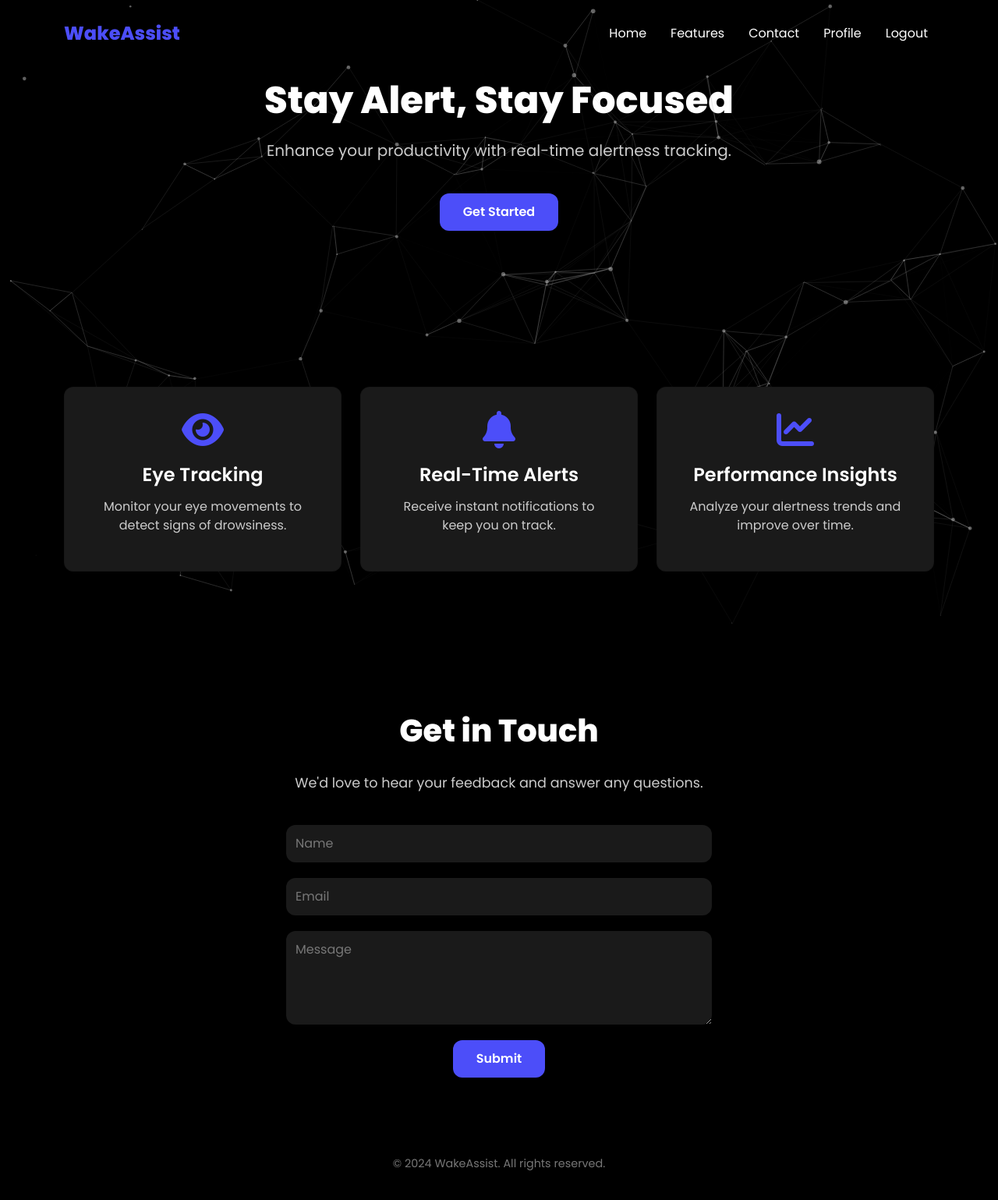
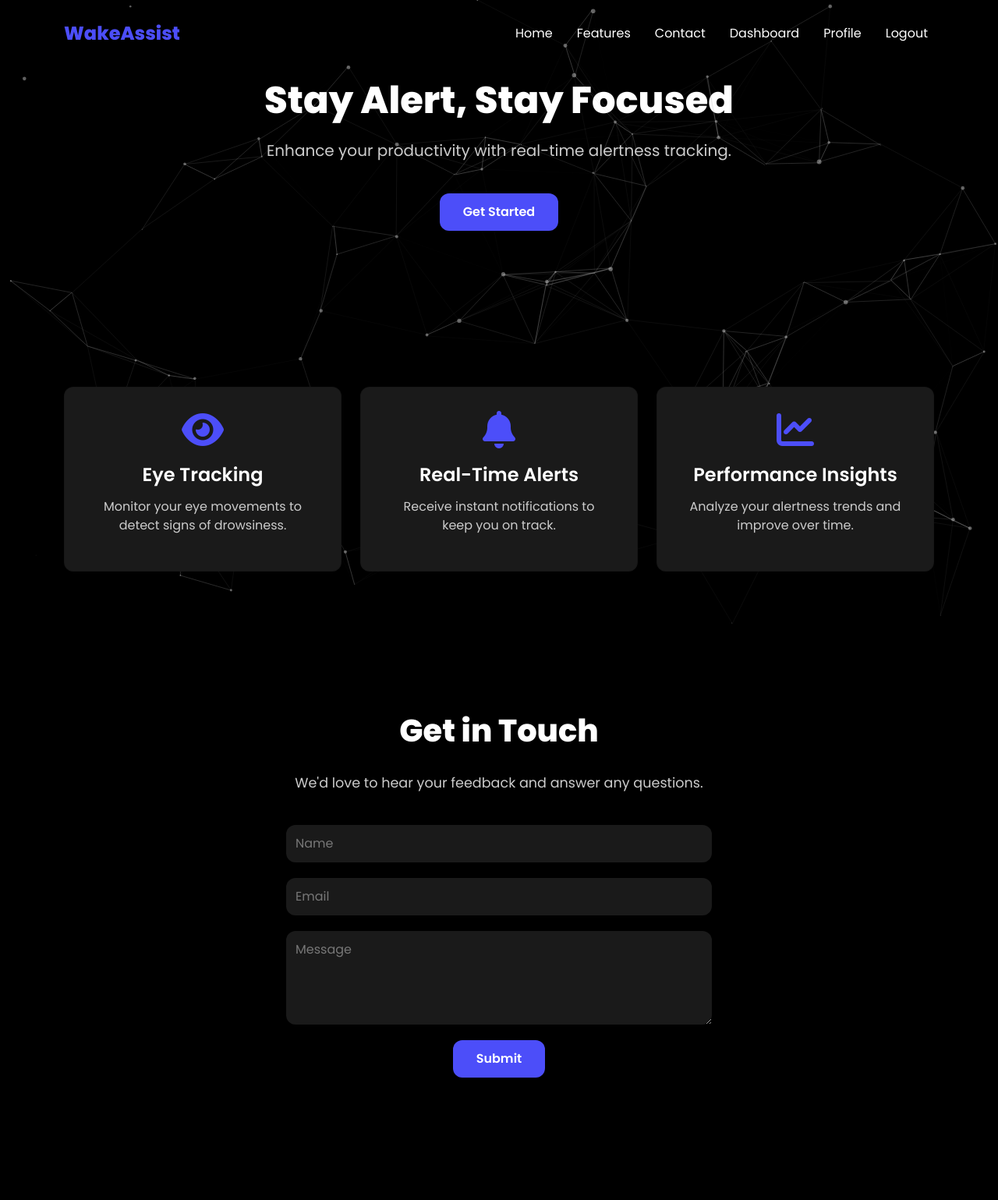
Before and after one commit to Sir-Arceebee/Wake-Assist, a Django app: page / in a window 1280 px wide. Shown: the whole page at 78% size. After the commit the page ends 1382 px from the top, so only its background shows below. Run offline with Django 5.2, Linux system fonts and the light colour scheme; a user stored in the database is signed in; some libraries are stand-ins or nearby versions.

Commit message:
Updated UI

```diff
--- a/CAC/CruiseAlert/templates/Home.html
+++ b/CAC/CruiseAlert/templates/Home.html
@@ -217,9 +217,12 @@
               <a class="nav-link" href="{% url 'features' %}">Features</a>
             </li>
             <li class="nav-item">
-              <a class="nav-link" href="#">Contact</a>
+              <a class="nav-link" href="{% url 'contact' %}">Contact</a>
             </li>
             {% if user.is_authenticated %}
+            <li class="nav-item">
+              <a class="nav-link" href="{% url 'dashboard' %}">Dashboard</a>
+            </li>
             <li class="nav-item">
               <a class="nav-link" href="{% url 'profile' %}">Profile</a>
             </li>
@@ -319,13 +322,6 @@
         </div>
       </div>
     </div>
-
-    <!-- Footer -->
-    <footer>
-      <div class="container">
-        <p>&copy; 2024 WakeAssist. All rights reserved.</p>
-      </div>
-    </footer>
 
     <!-- Bootstrap JS -->
     <script src="https://cdn.jsdelivr.net/npm/bootstrap@5.1.3/dist/js/bootstrap.bundle.min.js"></script>
```
